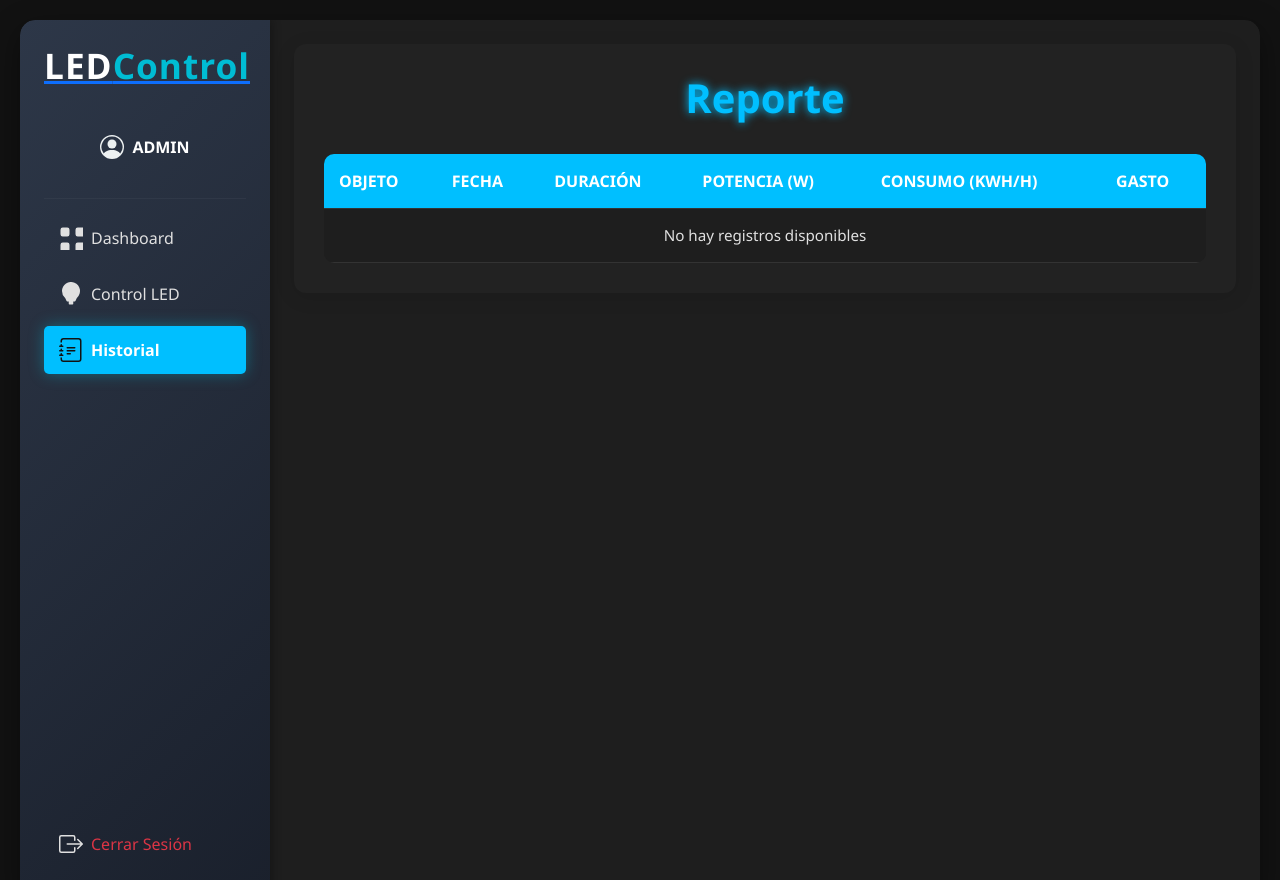
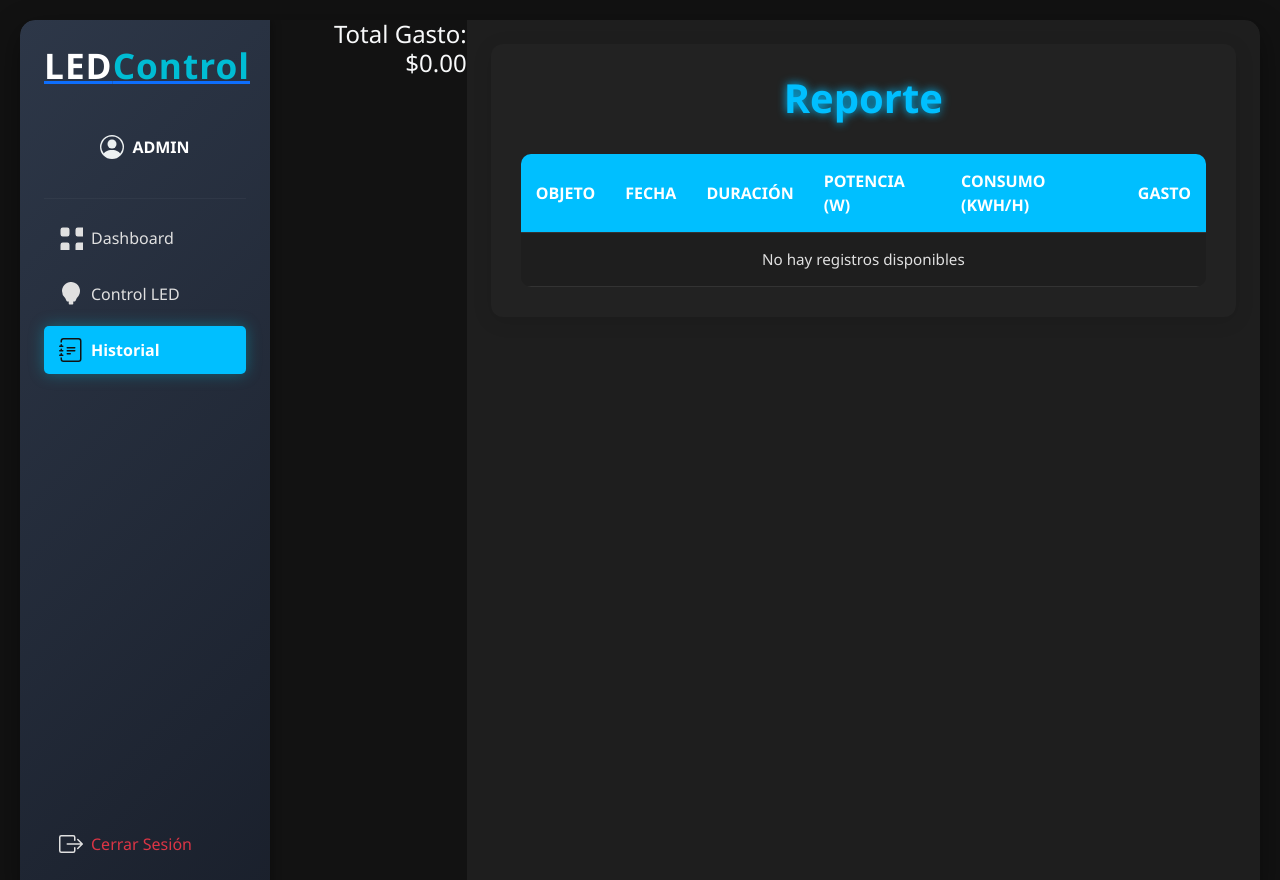
Before and after one commit to Naxl29/PROYECTO-ARDUINO, a Flask app: page /blockchain/block in a window 1280 px wide. Run offline with Flask 3, Linux system fonts and the light colour scheme; a user stored in the database is signed in; data comes from the database, SQL or seed files in the repository; some libraries are stand-ins or nearby versions.

Commit message:
gasto total agregado en la vista del reporte

```diff
--- a/Controller/reporte_controller.py
+++ b/Controller/reporte_controller.py
@@ -10,8 +10,10 @@
         return self.model.show(id)
 
     #Muestra el reporte
-    def see(self):
-        return self.model.see()
+    def see(self, id_usuario=None, user_role=None):
+        bloques = self.model.see(id_usuario, user_role)
+        total_gasto = sum(b['gasto'] for b in bloques) if bloques else 0
+        return bloques, total_gasto
 
     #Esta función queda inactiva para la nueva actualización del proyecto
     #Función para mostrar el historial de los hashes (hash anterior y hash actual)
--- a/app.py
+++ b/app.py
@@ -160,9 +160,10 @@
     id_usuario = session.get('id_usuario')
     user_role = session.get('rol', 'USER')
 
-    reporte_instance = Reporte()
-    bloques_data = reporte_instance.see(id_usuario, user_role)
-    return render_template('usuario/reporte.html', bloques=bloques_data, user_role=user_role)
+    reporte_controller = ReporteController()
+    bloques, total_gasto = reporte_controller.see(id_usuario, user_role)
+
+    return render_template('usuario/reporte.html', bloques=bloques, total_gasto=total_gasto, user_role=user_role)
 
 #Esta ruta no se utilizará en la nueva actualización
 #Ruta para ver los hashes por aparte del historial
--- a/templates/usuario/reporte.html
+++ b/templates/usuario/reporte.html
@@ -64,6 +64,10 @@
         </a>
     </div>
 
+    <div class="text-end mb-3">
+        <h4 class="text-light"> Total Gasto: ${{ "%.2f"|format(total_gasto) }}</h4>
+    </div>
+
     <div class="content flex-grow-1 p-4 d-flex flex-column align-items-center">
         <div class="historial-container">
             <h1 class="titulo-historial">Reporte</h1>
```
